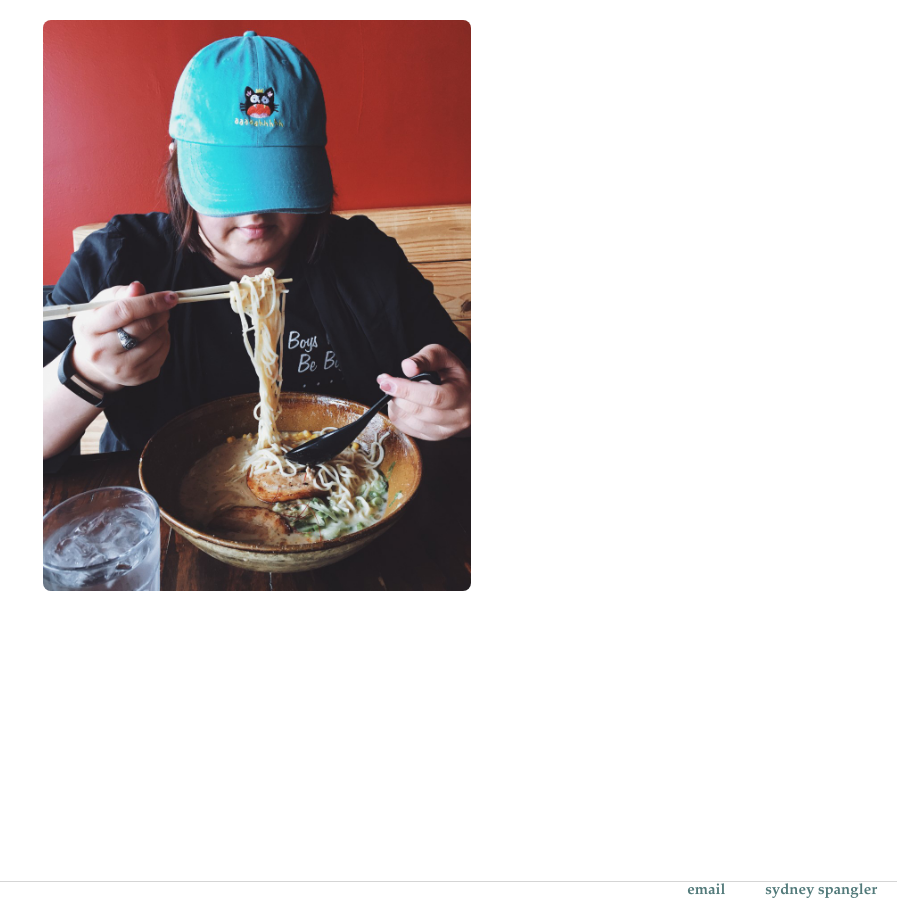
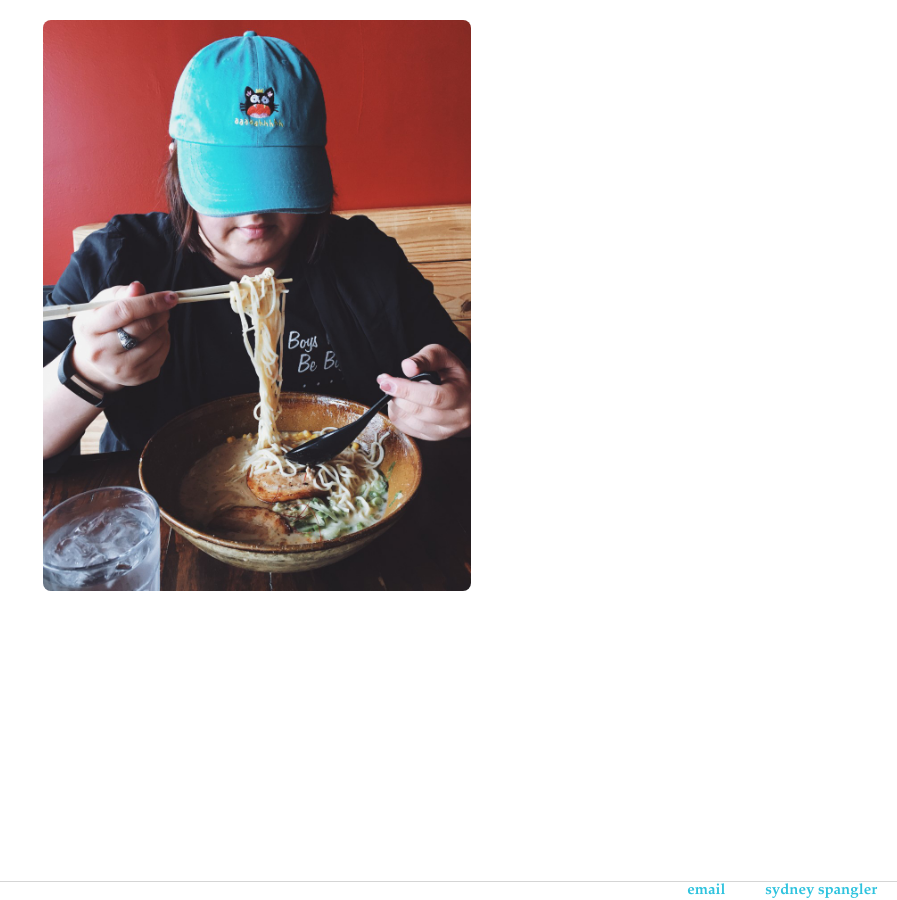
Before and after one commit to sydneyspangler/sydneyspangler.github.io, a Jekyll site: the page built from index.html, in a window 1280 px wide. Shown: the whole page, without its empty margins (383-1280 px from the left). Built offline with Jekyll 4.4.1, drawn with Linux system fonts in a browser that asks for light colours.

Commit message:
Update main.css

```diff
--- a/css/main.css
+++ b/css/main.css
@@ -32,7 +32,7 @@ nav ul li, footer ul li {
 }
 a {
     text-decoration: none;
-    color: #527a7a;
+    color: #2ec3de;
 }
 a:hover {
     text-decoration: line-through;
```
